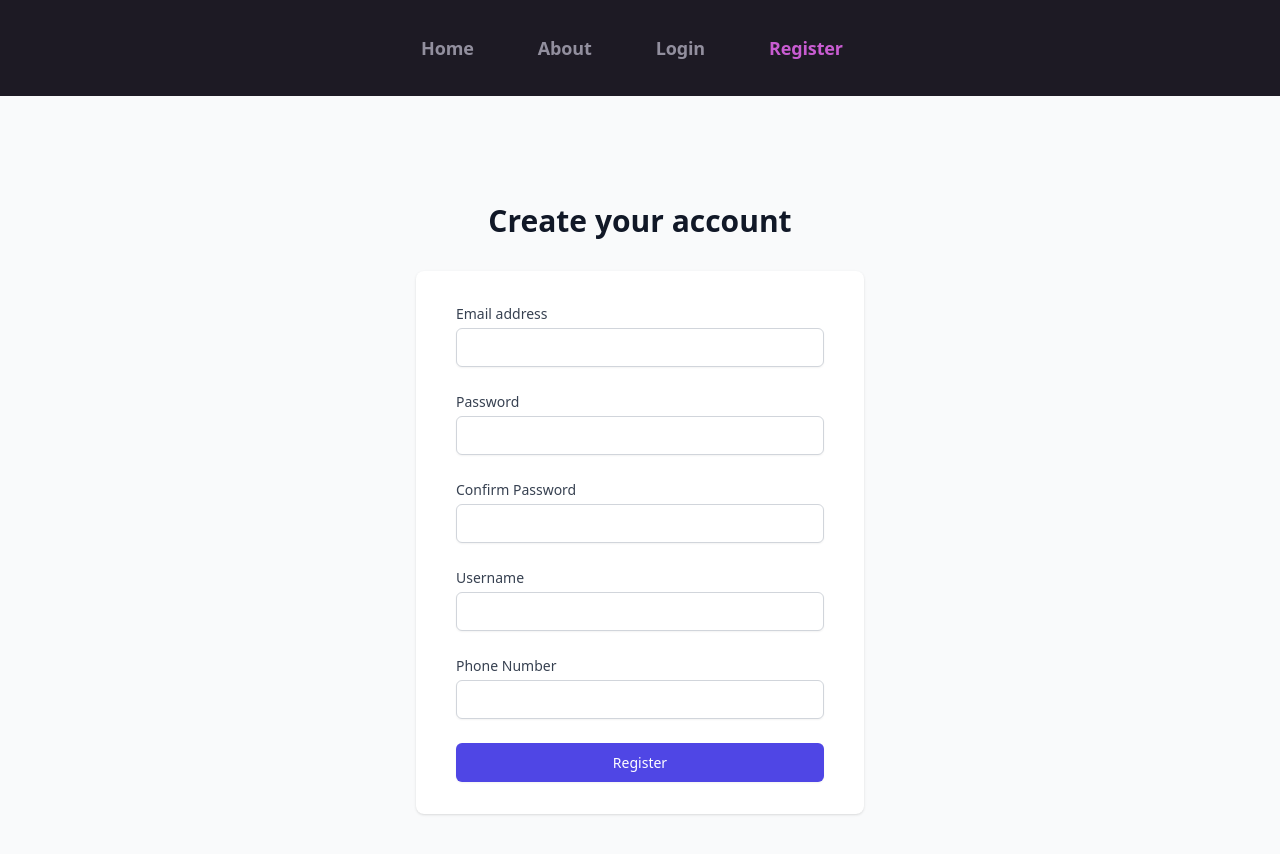
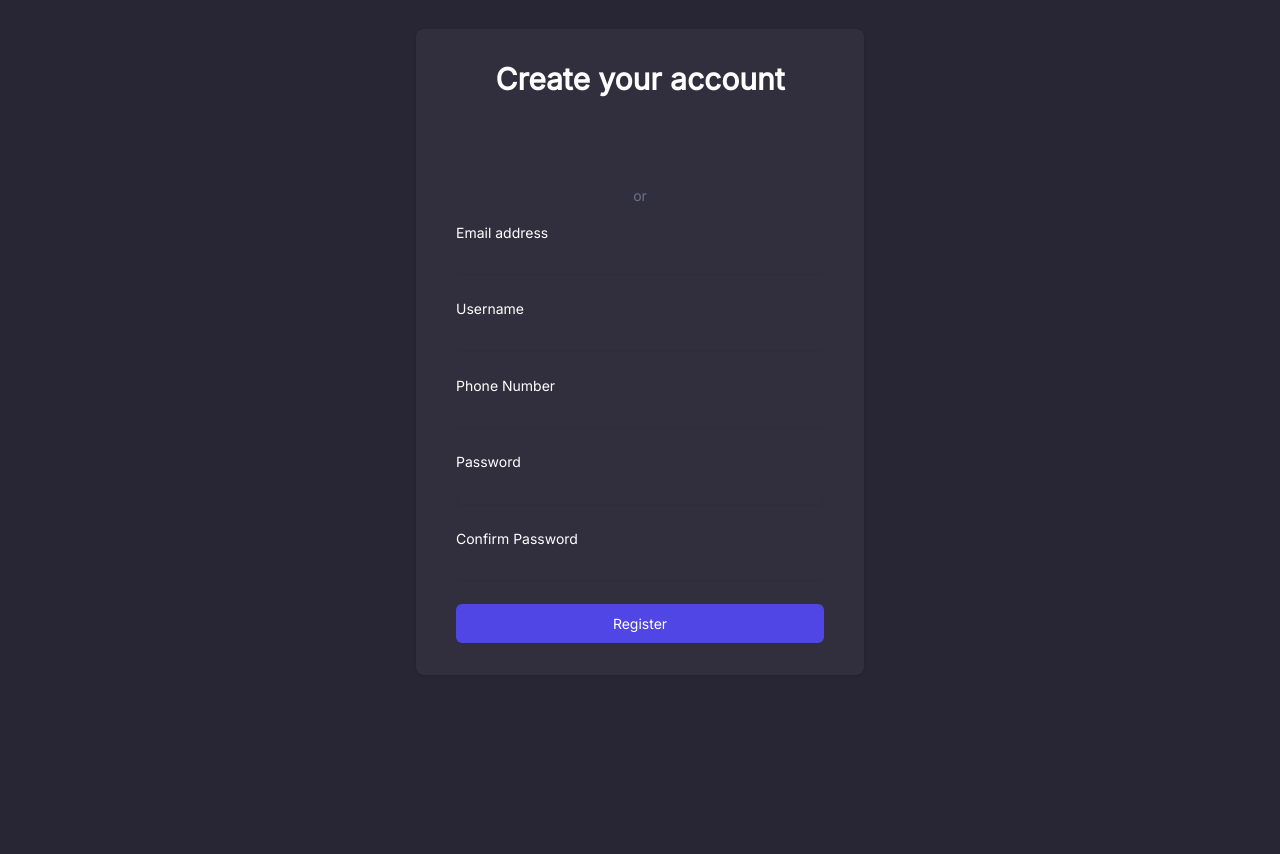
Before and after one commit to TheDrakl/Clockly, a React (Vite) app in the folder frontend/: page /register in a window 1280 px wide. Shown: the top 854 px of the page. After the commit the page ends 800 px from the top, so only its background shows below. Built offline with nearby package versions, Linux system fonts and the light colour scheme; no server answers.

Commit message:
Improved design

```diff
--- /dev/null
+++ b/frontend/src/components/ErrorMessage.jsx
@@ -0,0 +1,30 @@
+function ErrorMessage({ error }) {
+  return (
+    <div className="flex justify-center mt-4">
+      <div className="bg-bg border-l-4 border-red-400 p-4">
+        <div className="flex items-center">
+          <div className="flex-shrink-0">
+            <svg
+              className="h-5 w-5 text-red-500"
+              viewBox="0 0 20 20"
+              fill="currentColor"
+            >
+              <path
+                fillRule="evenodd"
+                d="M10 18a8 8 0 100-16 8 8 0 000 16zM8.707 7.293a1 1 0 00-1.414 1.414L8.586 10l-1.293 1.293a1 1 0 101.414 1.414L10 11.414l1.293 1.293a1 1 0 001.414-1.414L11.414 10l1.293-1.293a1 1 0 00-1.414-1.414L10 8.586 8.707 7.293z"
+                clipRule="evenodd"
+              />
+            </svg>
+          </div>
+          <div className="ml-3">
+            <p className="text-sm text-red-500">
+              {error?.trim() || "Something went wrong. Please try again later!"}
+            </p>
+          </div>
+        </div>
+      </div>
+    </div>
+  );
+}
+
+export default ErrorMessage
--- a/frontend/src/components/LoginForm.jsx
+++ b/frontend/src/components/LoginForm.jsx
@@ -31,7 +31,7 @@ export default function LoginForm() {
   return (
     <GoogleOAuthProvider clientId={clientId}>
       <div className="min-h-screen flex items-center justify-center bg-bg font-inter px-4">
-        <div className="w-full max-w-md bg-bg-card shadow-md rounded-xl p-8 space-y-6">
+        <div className="w-full max-w-md bg-bg-card shadow-md rounded-xl p-8 space-y-6 mt-[-10rem]">
           <h2 className="text-3xl font-bold text-center text-white">Sign In</h2>
           <div className="w-full flex justify-center">
             <div className="w-full max-w-xs">
--- a/frontend/src/components/RegisterForm.jsx
+++ b/frontend/src/components/RegisterForm.jsx
@@ -1,68 +1,73 @@
-import { useState } from 'react';
-import { useNavigate } from 'react-router-dom';
-import { useAuth } from '../contexts/AuthContext';
-import api from '../api/api';
+import { useState } from "react";
+import { useNavigate } from "react-router-dom";
+import { useAuth } from "../contexts/AuthContext";
+import api from "../api/api";
+import ErrorMessage from "../components/ErrorMessage.jsx";
+import { GoogleLogin, GoogleOAuthProvider } from "@react-oauth/google";
 
 function RegisterForm() {
   const [formData, setFormData] = useState({
-    email: '',
-    password: '',
-    password2: '',
-    username: '',
-    phone: ''
+    email: "",
+    password: "",
+    password2: "",
+    username: "",
+    phone: "",
   });
-  const [verificationCode, setVerificationCode] = useState('');
+  const [verificationCode, setVerificationCode] = useState("");
   const [isVerifying, setIsVerifying] = useState(false);
-  const [error, setError] = useState('');
+  const [error, setError] = useState("");
   const navigate = useNavigate();
-  const { login } = useAuth();
+  const { login, setIsAuthenticated } = useAuth();
+  const [errorMessage, setErrorMessage] = useState("");
+
+  const clientId = import.meta.env.VITE_GOOGLE_CLIENT_ID;
 
   const handleChange = (e) => {
     const { name, value } = e.target;
-    setFormData(prev => ({
+    setFormData((prev) => ({
       ...prev,
-      [name]: value
+      [name]: value,
     }));
   };
 
   const handleSubmit = async (e) => {
     e.preventDefault();
-    setError('');
+    setError("");
 
     try {
-      await api.post('/api/auth/register/', formData);
+      await api.post("/api/auth/register/", formData);
       setIsVerifying(true);
     } catch (error) {
-      setError(error.response?.data?.message || 'Registration failed');
+      setError(error.response?.data?.message || "Registration failed");
       console.error(error);
     }
   };
 
   const handleVerification = async (e) => {
     e.preventDefault();
-    setError('');
+    setError("");
 
     try {
-      const response = await api.post('/api/auth/verify/', {
+      const response = await api.post("/api/auth/verify/", {
         email: formData.email,
-        verification_code: verificationCode
+        verification_code: verificationCode,
       });
 
       await login({
         email: formData.email,
-        password: formData.password
+        password: formData.password,
       });
 
-      navigate('/profile');
+      navigate("/profile");
     } catch (error) {
-      setError(error.response?.data?.message || 'Verification failed');
+      setError(error.response?.data?.message || "Verification failed");
       console.error(error);
     }
   };
 
   if (isVerifying) {
     return (
-      <div className="min-h-screen bg-gray-50 flex flex-col justify-center py-12 sm:px-6 lg:px-8">
+      <div className="min-h-screen bg-bg flex flex-col justify-center py-12 sm:px-6 lg:px-8">
         <div className="sm:mx-auto sm:w-full sm:max-w-md">
           <h2 className="mt-6 text-center text-3xl font-extrabold text-gray-900">
             Verify your email
@@ -78,8 +83,16 @@ function RegisterForm() {
               <div className="mb-4 bg-red-50 border-l-4 border-red-400 p-4">
                 <div className="flex">
                   <div className="flex-shrink-0">
-                    <svg className="h-5 w-5 text-red-400" viewBox="0 0 20 20" fill="currentColor">
-                      <path fillRule="evenodd" d="M10 18a8 8 0 100-16 8 8 0 000 16zM8.707 7.293a1 1 0 00-1.414 1.414L8.586 10l-1.293 1.293a1 1 0 101.414 1.414L10 11.414l1.293 1.293a1 1 0 001.414-1.414L11.414 10l1.293-1.293a1 1 0 00-1.414-1.414L10 8.586 8.707 7.293z" clipRule="evenodd" />
+                    <svg
+                      className="h-5 w-5 text-red-400"
+                      viewBox="0 0 20 20"
+                      fill="currentColor"
+                    >
+                      <path
+                        fillRule="evenodd"
+                        d="M10 18a8 8 0 100-16 8 8 0 000 16zM8.707 7.293a1 1 0 00-1.414 1.414L8.586 10l-1.293 1.293a1 1 0 101.414 1.414L10 11.414l1.293 1.293a1 1 0 001.414-1.414L11.414 10l1.293-1.293a1 1 0 00-1.414-1.414L10 8.586 8.707 7.293z"
+                        clipRule="evenodd"
+                      />
                     </svg>
                   </div>
                   <div className="ml-3">
@@ -91,7 +104,10 @@ function RegisterForm() {
 
             <form className="space-y-6" onSubmit={handleVerification}>
               <div>
-                <label htmlFor="verificationCode" className="block text-sm font-medium text-gray-700">
+                <label
+                  htmlFor="verificationCode"
+                  className="block text-sm font-medium text-gray-700"
+                >
                   Verification Code
                 </label>
                 <div className="mt-1">
@@ -123,33 +139,58 @@ function RegisterForm() {
   }
 
   return (
-    <div className="min-h-screen bg-gray-50 flex flex-col justify-center py-12 sm:px-6 lg:px-8">
+    <GoogleOAuthProvider clientId={clientId}>
+      <div className="min-h-screen bg-bg flex flex-col justify-center py-12 sm:px-6 lg:px-8 mt-[-10rem]">
+        <div className="mt-8 sm:mx-auto sm:w-full sm:max-w-md">
+          <div className="bg-bg-card py-8 px-4 shadow sm:rounded-lg sm:px-10">
+            {error && <ErrorMessage error={error} />}
             <div className="sm:mx-auto sm:w-full sm:max-w-md">
-        <h2 className="mt-6 text-center text-3xl font-extrabold text-gray-900">
+              <h2 className="text-center text-3xl font-extrabold text-white mb-8">
                 Create your account
               </h2>
             </div>
+            <div className="w-full flex justify-center">
+              <div className="w-full max-w-xs">
+                <GoogleLogin
+                  theme="filled_black"
+                  size="large"
+                  text="signin_with"
+                  shape="pill"
+                  onSuccess={async (credentialResponse) => {
+                    try {
+                      const { data } = await api.post(
+                        "/api/auth/oauth/google/",
+                        {
+                          token: credentialResponse.credential,
+                        }
+                      );
 
-      <div className="mt-8 sm:mx-auto sm:w-full sm:max-w-md">
-        <div className="bg-white py-8 px-4 shadow sm:rounded-lg sm:px-10">
-          {error && (
-            <div className="mb-4 bg-red-50 border-l-4 border-red-400 p-4">
-              <div className="flex">
-                <div className="flex-shrink-0">
-                  <svg className="h-5 w-5 text-red-400" viewBox="0 0 20 20" fill="currentColor">
-                    <path fillRule="evenodd" d="M10 18a8 8 0 100-16 8 8 0 000 16zM8.707 7.293a1 1 0 00-1.414 1.414L8.586 10l-1.293 1.293a1 1 0 101.414 1.414L10 11.414l1.293 1.293a1 1 0 001.414-1.414L11.414 10l1.293-1.293a1 1 0 00-1.414-1.414L10 8.586 8.707 7.293z" clipRule="evenodd" />
-                  </svg>
+                      console.log("Backend response:", data);
+
+                      setIsAuthenticated(true);
+                      navigate("/profile");
+                    } catch (error) {
+                      console.error("Google login error:", error);
+                      setErrorMessage("Google login failed");
+                    }
+                  }}
+                  onError={() => {
+                    console.log("Login Failed");
+                    setErrorMessage("Google login failed");
+                  }}
+                  useOneTap={false}
+                />
               </div>
-                <div className="ml-3">
-                  <p className="text-sm text-red-700">{error}</p>
+              {/* OR separator */}
             </div>
-              </div>
-            </div>
-          )}
+            <div className="text-center text-sm text-gray-500 my-4">or</div>
 
             <form className="space-y-6" onSubmit={handleSubmit}>
               <div>
-              <label htmlFor="email" className="block text-sm font-medium text-gray-700">
+                <label
+                  htmlFor="email"
+                  className="block text-sm font-medium text-white"
+                >
                   Email address
                 </label>
                 <div className="mt-1">
@@ -161,13 +202,54 @@ function RegisterForm() {
                     required
                     value={formData.email}
                     onChange={handleChange}
-                  className="appearance-none block w-full px-3 py-2 border border-gray-300 rounded-md shadow-sm placeholder-gray-400 focus:outline-none focus:ring-indigo-500 focus:border-indigo-500 sm:text-sm"
+                    className="mt-1 block w-full py-[0.2rem] text-text-gray rounded-md bg-bg-card shadow-sm focus:outline-none focus:ring-0 focus:border-gray-800 text-sm"
                   />
                 </div>
               </div>
 
               <div>
-              <label htmlFor="password" className="block text-sm font-medium text-gray-700">
+                <label
+                  htmlFor="username"
+                  className="block text-sm font-medium text-white"
+                >
+                  Username
+                </label>
+                <div className="mt-1">
+                  <input
+                    id="username"
+                    name="username"
+                    type="text"
+                    required
+                    value={formData.username}
+                    onChange={handleChange}
+                    className="mt-1 block w-full py-[0.2rem] text-text-gray rounded-md bg-bg-card shadow-sm focus:outline-none focus:ring-0 focus:border-gray-800 text-sm"
+                  />
+                </div>
+              </div>
+
+              <div>
+                <label
+                  htmlFor="phone"
+                  className="block text-sm font-medium text-white"
+                >
+                  Phone Number
+                </label>
+                <div className="mt-1">
+                  <input
+                    id="phone"
+                    name="phone"
+                    type="tel"
+                    value={formData.phone}
+                    onChange={handleChange}
+                    className="mt-1 block w-full py-[0.2rem] text-text-gray rounded-md bg-bg-card shadow-sm focus:outline-none focus:ring-0 focus:border-gray-800 text-sm"
+                  />
+                </div>
+              </div>
+              <div>
+                <label
+                  htmlFor="password"
+                  className="block text-sm font-medium text-white"
+                >
                   Password
                 </label>
                 <div className="mt-1">
@@ -179,13 +261,16 @@ function RegisterForm() {
                     required
                     value={formData.password}
                     onChange={handleChange}
-                  className="appearance-none block w-full px-3 py-2 border border-gray-300 rounded-md shadow-sm placeholder-gray-400 focus:outline-none focus:ring-indigo-500 focus:border-indigo-500 sm:text-sm"
+                    className="mt-1 block w-full py-[0.2rem] text-text-gray rounded-md bg-bg-card shadow-sm focus:outline-none focus:ring-0 focus:border-gray-800 text-sm"
                   />
                 </div>
               </div>
 
               <div>
-              <label htmlFor="password2" className="block text-sm font-medium text-gray-700">
+                <label
+                  htmlFor="password2"
+                  className="block text-sm font-medium text-white"
+                >
                   Confirm Password
                 </label>
                 <div className="mt-1">
@@ -197,40 +282,7 @@ function RegisterForm() {
                     required
                     value={formData.password2}
                     onChange={handleChange}
-                  className="appearance-none block w-full px-3 py-2 border border-gray-300 rounded-md shadow-sm placeholder-gray-400 focus:outline-none focus:ring-indigo-500 focus:border-indigo-500 sm:text-sm"
-                />
-              </div>
-            </div>
-
-            <div>
-              <label htmlFor="username" className="block text-sm font-medium text-gray-700">
-                Username
-              </label>
-              <div className="mt-1">
-                <input
-                  id="username"
-                  name="username"
-                  type="text"
-                  required
-                  value={formData.username}
-                  onChange={handleChange}
-                  className="appearance-none block w-full px-3 py-2 border border-gray-300 rounded-md shadow-sm placeholder-gray-400 focus:outline-none focus:ring-indigo-500 focus:border-indigo-500 sm:text-sm"
-                />
-              </div>
-            </div>
-
-            <div>
-              <label htmlFor="phone" className="block text-sm font-medium text-gray-700">
-                Phone Number
-              </label>
-              <div className="mt-1">
-                <input
-                  id="phone"
-                  name="phone"
-                  type="tel"
-                  value={formData.phone}
-                  onChange={handleChange}
-                  className="appearance-none block w-full px-3 py-2 border border-gray-300 rounded-md shadow-sm placeholder-gray-400 focus:outline-none focus:ring-indigo-500 focus:border-indigo-500 sm:text-sm"
+                    className="mt-1 block w-full py-[0.2rem] text-text-gray rounded-md bg-bg-card shadow-sm focus:outline-none focus:ring-0 focus:border-gray-800 text-sm"
                   />
                 </div>
               </div>
@@ -247,7 +299,8 @@ function RegisterForm() {
           </div>
         </div>
       </div>
+    </GoogleOAuthProvider>
   );
 }
 
-export default RegisterForm
+export default RegisterForm;
--- a/frontend/src/index.css
+++ b/frontend/src/index.css
@@ -3,6 +3,9 @@
 @tailwind utilities;
 
 @layer components {
+  body {
+    font-family: 'Inter', 'sans-serif';
+  }
   .link {
     @apply
       flex
```
Also changed, not shown: frontend/src/pages/Bookings.jsx (+14 -22 lines), frontend/src/pages/Profile.jsx (+27 -29 lines), frontend/src/pages/Services.jsx (+2 -24 lines), frontend/src/pages/Slots.jsx (+22 -23 lines), frontend/src/pages/UserBook.jsx (+185 -108 lines), 1 other file (tests, documents, lock files or other folders). Lines whose indentation alone changed are shown as unchanged.
